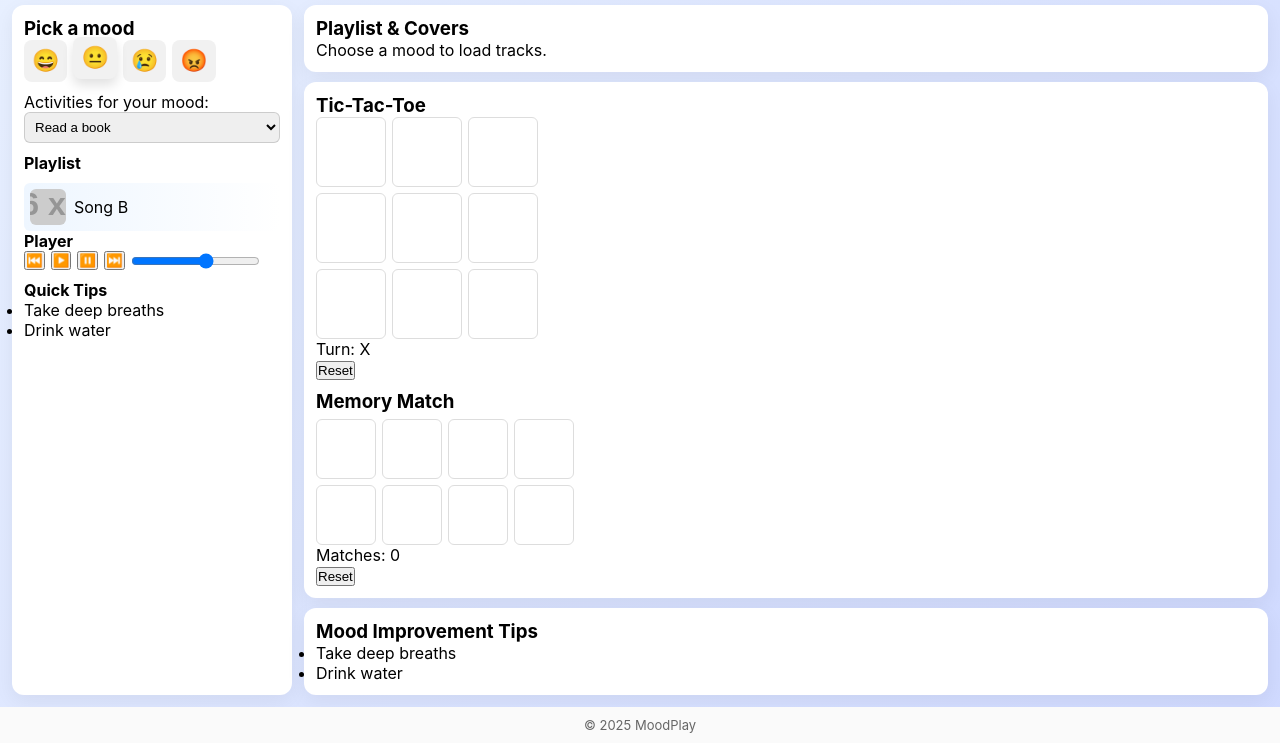
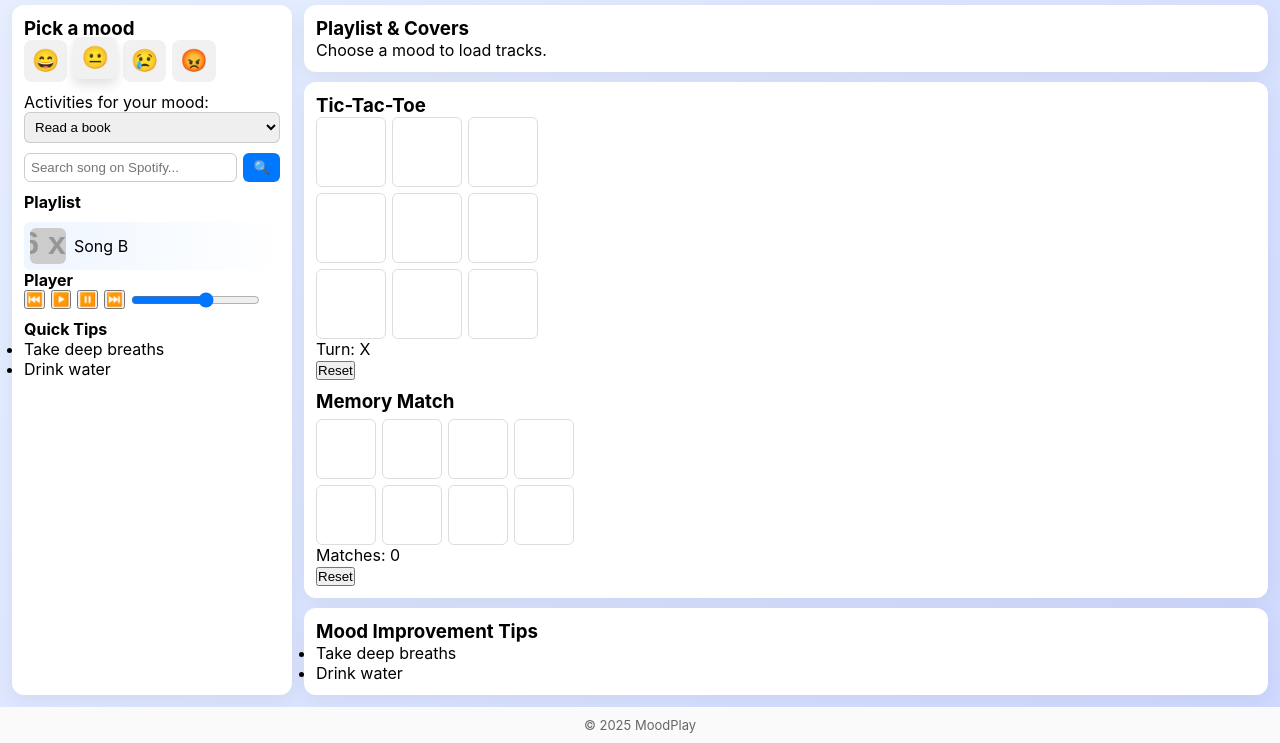
Before and after one commit to PreethiKonada/Challenge, a plain HTML site: page index.html in a window 1280 px wide. Shown: the part 62-805 px from the top of the page. Drawn offline with Linux system fonts and the light colour scheme; placeholder pictures from the web are drawn by us.

Commit message:
Update index.html

```diff
--- a/index.html
+++ b/index.html
@@ -17,6 +17,9 @@
   .mood-btn.active{transform:translateY(-3px);box-shadow:0 6px 12px rgba(0,0,0,0.12)}
   .dropdown-activities{margin-top:10px}
   .dropdown-activities select{padding:6px;border-radius:6px;border:1px solid rgba(0,0,0,0.15);width:100%}
+  .search-bar{margin-top:10px;display:flex;gap:6px}
+  .search-bar input{flex:1;padding:6px;border:1px solid #ccc;border-radius:6px}
+  .search-bar button{padding:6px 10px;border:none;border-radius:6px;background:#0077ff;color:#fff;cursor:pointer}
   .music-list{margin-top:10px}
   .track{display:flex;gap:8px;align-items:center;padding:6px;border-radius:6px;cursor:pointer}
   .track:hover{background:#f6f6f6}
@@ -57,6 +60,10 @@
     <div class="dropdown-activities">
       <label for="activities">Activities for your mood:</label>
       <select id="activities"></select>
+    </div>
+    <div class="search-bar">
+      <input id="spotifyQuery" type="text" placeholder="Search song on Spotify..." />
+      <button onclick="searchSpotify()">🔍</button>
     </div>
     <h4 style="margin-top:10px">Playlist</h4>
     <div class="music-list" id="musicList"></div>
@@ -110,12 +117,9 @@ const player=document.getElementById('player');
 function setMood(mood){
  state.mood=mood;document.querySelectorAll('.mood-btn').forEach(b=>b.classList.toggle('active',b.dataset.mood===mood));
  const m=moods[mood];document.body.style.background=`linear-gradient(135deg,${m.bg[0]},${m.bg[1]})`;
- // playlist
  state.playlist=m.tracks;state.current=0;renderPlaylist();loadTrack(0);
- // tips
  document.getElementById('quickTips').innerHTML=m.tips.map(t=>`<li>${t}</li>`).join('');
  document.getElementById('tipsList').innerHTML=m.tips.map(t=>`<li>${t}</li>`).join('');
- // activities
  const act=document.getElementById('activities');act.innerHTML=m.activities.map(a=>`<option>${a}</option>`).join('');
 }
 function renderPlaylist(){const ml=document.getElementById('musicList');ml.innerHTML='';state.playlist.forEach((t,i)=>{ml.innerHTML+=`<div class='track ${i===state.current?'active':''}' onclick='selectTrack(${i})'><img class='cover' src='${t.cover}'/><div>${t.title}</div></div>`});}
@@ -125,6 +129,8 @@ function setVolume(v){player.volume=v;}function nextTrack(){state.current=(state
 function prevTrack(){state.current=(state.current-1+state.playlist.length)%state.playlist.length;loadTrack(state.current);player.play();}
 function selectTrack(i){state.current=i;loadTrack(i);player.play();}
 function updateActiveUI(){[...document.getElementById('musicList').children].forEach((el,idx)=>el.classList.toggle('active',idx===state.current));}
+// Spotify search
+function searchSpotify(){const q=document.getElementById('spotifyQuery').value;if(!q)return;window.open(`https://open.spotify.com/search/${encodeURIComponent(q)}`,'_blank');}
 // TicTacToe
 let tttBoard=[],tttTurn='X';function initTicTac(){const t=document.getElementById('ttt');t.innerHTML='';tttBoard=Array(9).fill('');tttTurn='X';for(let i=0;i<9;i++){const c=document.createElement('div');c.className='cell';c.onclick=()=>playTTT(i);t.appendChild(c);}document.getElementById('tttStatus').textContent='Turn: X';}
 function playTTT(i){if(tttBoard[i])return;tttBoard[i]=tttTurn;renderTTT();if(checkWin(tttTurn)){document.getElementById('tttStatus').textContent=tttTurn+' wins!';return;}if(tttBoard.every(Boolean)){document.getElementById('tttStatus').textContent='Draw';return;}tttTurn=tttTurn==='X'?'O':'X';document.getElementById('tttStatus').textContent='Turn: '+tttTurn;}
```
